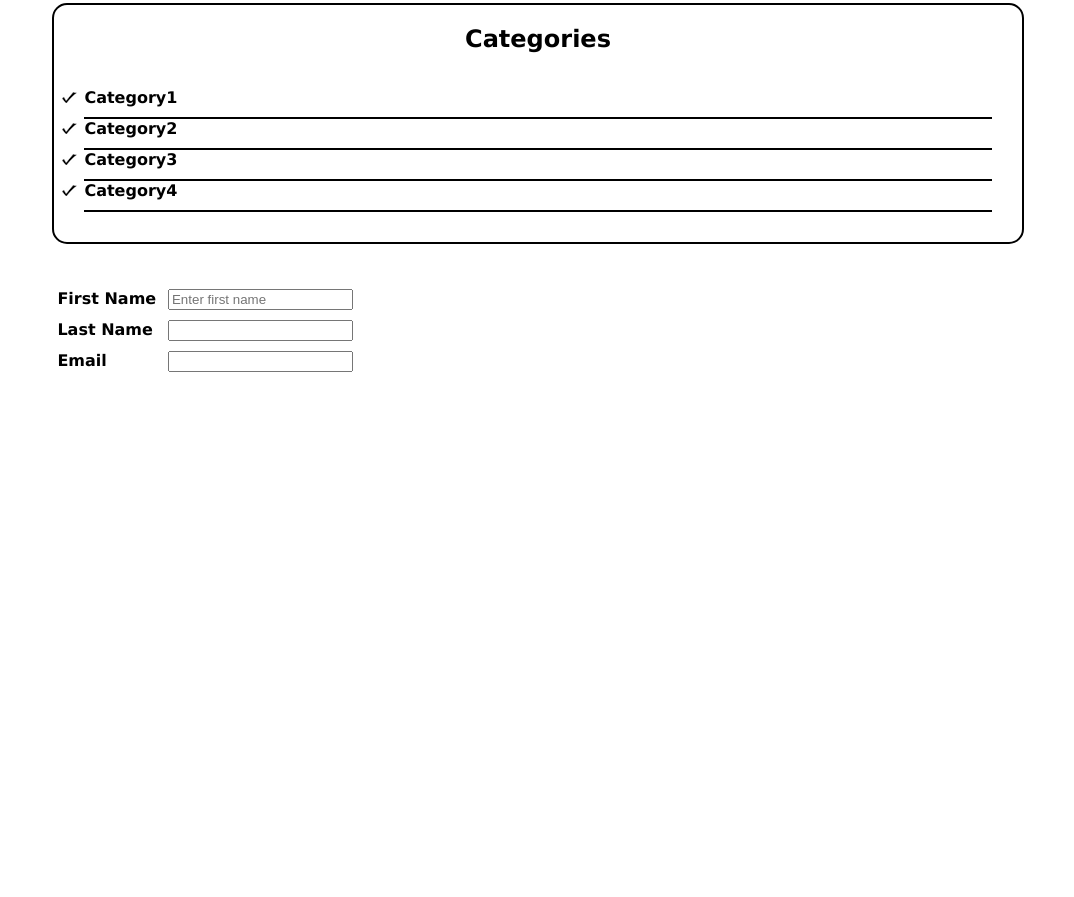
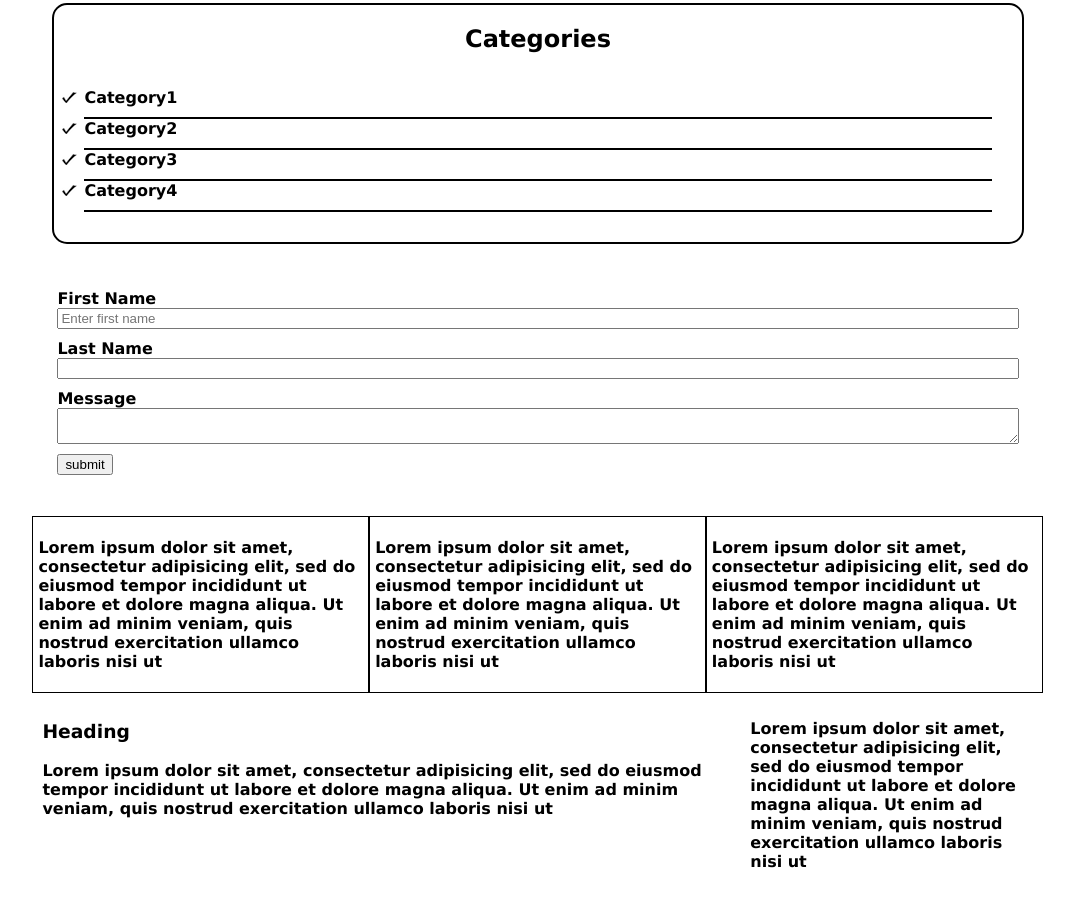
Before and after one commit to deepi2003/Basic_HTML_CSS, a plain HTML site: page CSS_tuts/CSS_cheat_sheet/index.html in a window 1280 px wide. Shown: the part 455-1352 px from the top of the page, without its empty margins (102-1176 px from the left). Before the commit the page ends 868 px from the top, so only its background shows below. Drawn offline with Linux system fonts and the light colour scheme.

Commit message:
Add style by specifying input type, add float to position element

```diff
--- a/CSS_tuts/CSS_cheat_sheet/CSS/style.css
+++ b/CSS_tuts/CSS_cheat_sheet/CSS/style.css
@@ -89,5 +89,43 @@ a:visited {
 .myform .formgroup label {
 	margin-right: 5px;
 	width: 100px;
+	display: block;
+}
+
+.formgroup input[type="text"], TextArea {
+	width: 100%;
+}
+
+.btnSubmit {
+ font-weight: bold;
+}
+
+.formgroup input[type="submit"]:hover {
+
+	background: red;
+}
+
+.block {
+	width:33.3%;
+	float: left;  /* let the content float to left */
+	border: 1px solid;
+	padding: 5px;
+	box-sizing:border-box;   /* Including border + padding size also in width */
+
+}
+
+
+#main-section {
+	width: 70%;
+	float:left;
 	display: inline-block;
+	padding: 10px ;
+	box-sizing:border-box;
 }
+
+#side-bar {
+	width:30%;
+	padding: 10px ;
+	float:right;
+	box-sizing:border-box;
+}
--- a/CSS_tuts/CSS_cheat_sheet/index.html
+++ b/CSS_tuts/CSS_cheat_sheet/index.html
@@ -37,7 +37,7 @@
    </div>
    <form class="myform">
    	<div class="formgroup">
-			<label>First Name</label>
+			<label >First Name</label>
 			<input type="text" name="firstName" placeholder="Enter first name">
 			</div>
 			<div class="formgroup">
@@ -45,10 +45,56 @@
 			<input type="text" name="lastName">
           </div>
           <div class="formgroup">
-			<label>Email</label>
-			<input type="email" name="email">
+			<label>Message</label>
+			<TextArea name="message"> </TextArea>
+          </div>
+          <div class="formgroup"c>
+          	<input type="submit" value="submit">
           </div>
    </form>
+
+   <div>
+   	<section class="block">
+   		<p>
+   			Lorem ipsum dolor sit amet, consectetur adipisicing elit, sed do eiusmod
+   tempor incididunt ut labore et dolore magna aliqua. Ut enim ad minim veniam,
+   quis nostrud exercitation ullamco laboris nisi ut
+   		</p>
+   	</section>
+   </div>
+   <div>
+   	<section class="block">
+   		<p>
+   			Lorem ipsum dolor sit amet, consectetur adipisicing elit, sed do eiusmod
+   tempor incididunt ut labore et dolore magna aliqua. Ut enim ad minim veniam,
+   quis nostrud exercitation ullamco laboris nisi ut
+   		</p>
+   	</section>
+   </div>
+   <div>
+   	<section class="block">
+   		<p>
+   			Lorem ipsum dolor sit amet, consectetur adipisicing elit, sed do eiusmod
+   tempor incididunt ut labore et dolore magna aliqua. Ut enim ad minim veniam,
+   quis nostrud exercitation ullamco laboris nisi ut
+   		</p>
+   	</section>
+   </div>
+   <div id="main-section" >
+   	<H3>Heading</H3>
+   	<p>
+   			Lorem ipsum dolor sit amet, consectetur adipisicing elit, sed do eiusmod
+   tempor incididunt ut labore et dolore magna aliqua. Ut enim ad minim veniam,
+   quis nostrud exercitation ullamco laboris nisi ut
+   		</p>
+   </div>
+   <div id="side-bar" >
+   	<p>
+   			Lorem ipsum dolor sit amet, consectetur adipisicing elit, sed do eiusmod
+   tempor incididunt ut labore et dolore magna aliqua. Ut enim ad minim veniam,
+   quis nostrud exercitation ullamco laboris nisi ut
+   		</p>
+   </div>
    </div> <!-- conatiner ends -->
 </body>
 </html>
```
